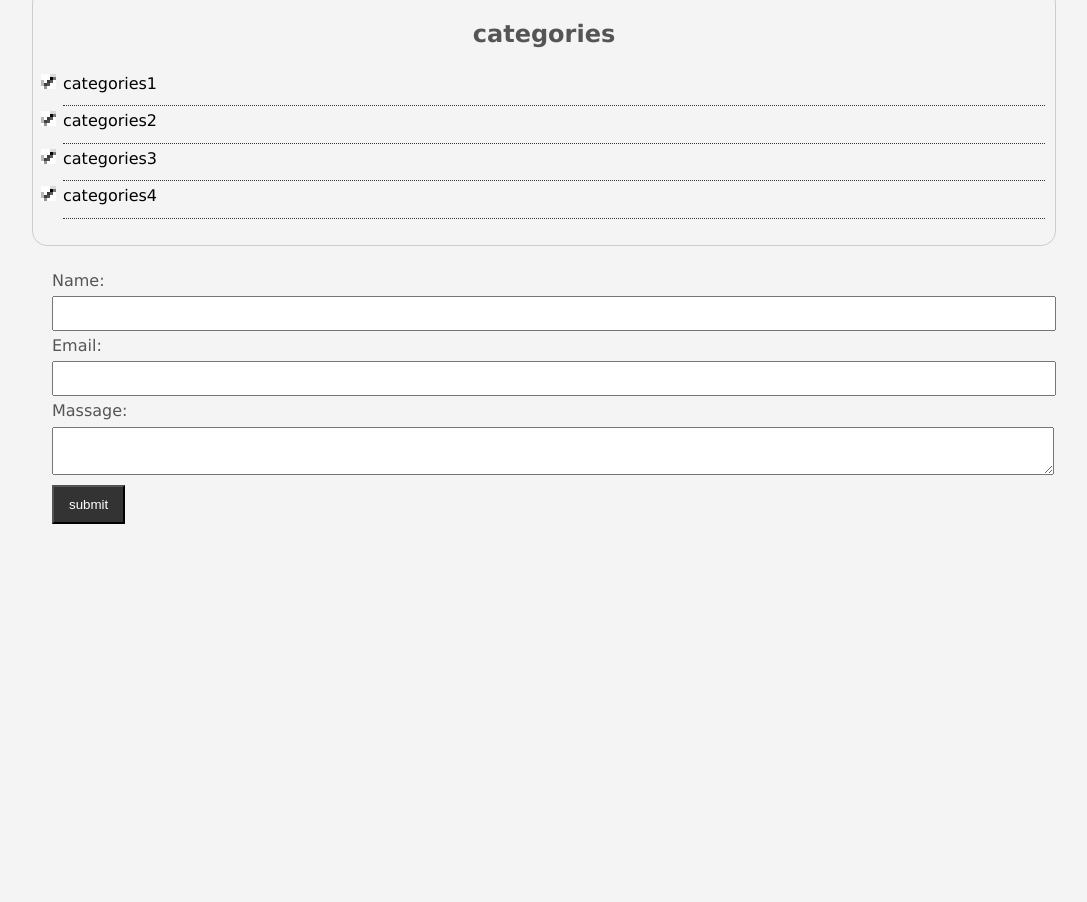
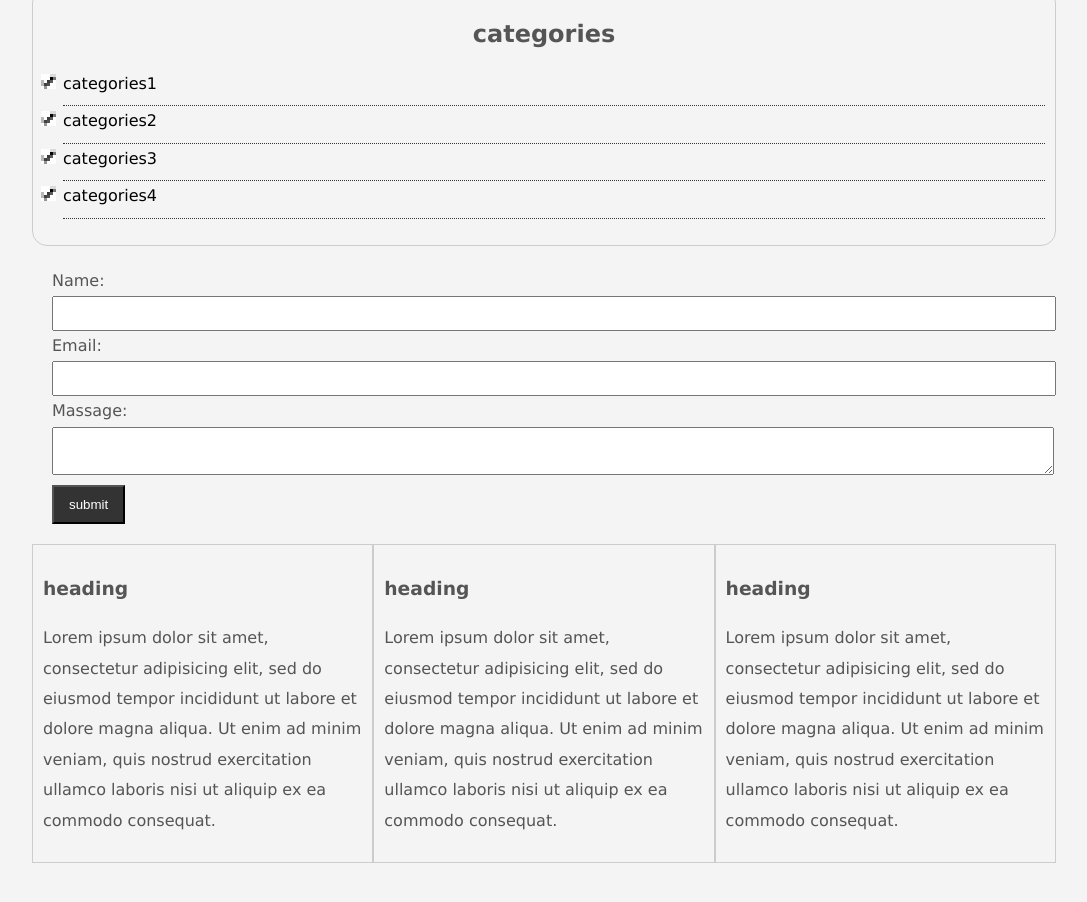
Before and after one commit to JuanTapia/remote-practice, a plain HTML site: page index.html in a window 1280 px wide. Shown: the part 590-1492 px from the top of the page, without its empty margins (96-1183 px from the left). Drawn offline with Linux system fonts and the light colour scheme.

Commit message:
headings were added

```diff
--- a/css/presentation.css
+++ b/css/presentation.css
@@ -101,3 +101,11 @@ a:visited{
   color:#fff;
   padding:10px 15px;
 }
+
+.block{
+  float:left;
+  width: 33.33%;
+  border: 1px solid #ccc;
+  padding:10px;
+  box-sizing: border-box;
+}
--- a/index.html
+++ b/index.html
@@ -39,6 +39,18 @@
         </div>
           <input class="button" type="submit" name="" value="submit">
       </form>
+      <div class="block">
+        <h3>heading</h3>
+        <p>Lorem ipsum dolor sit amet, consectetur adipisicing elit, sed do eiusmod tempor incididunt ut labore et dolore magna aliqua. Ut enim ad minim veniam, quis nostrud exercitation ullamco laboris nisi ut aliquip ex ea commodo consequat.</p>
+      </div>
+      <div class="block">
+        <h3>heading</h3>
+        <p>Lorem ipsum dolor sit amet, consectetur adipisicing elit, sed do eiusmod tempor incididunt ut labore et dolore magna aliqua. Ut enim ad minim veniam, quis nostrud exercitation ullamco laboris nisi ut aliquip ex ea commodo consequat.</p>
+      </div>
+      <div class="block">
+        <h3>heading</h3>
+        <p>Lorem ipsum dolor sit amet, consectetur adipisicing elit, sed do eiusmod tempor incididunt ut labore et dolore magna aliqua. Ut enim ad minim veniam, quis nostrud exercitation ullamco laboris nisi ut aliquip ex ea commodo consequat.</p>
+      </div>
     </div><!--Container div -->
     <div style="margin-top:500px;"></div>
     <!-- this div above is to create a empty space at the bottom of the screen or it will push everything up-->
```
